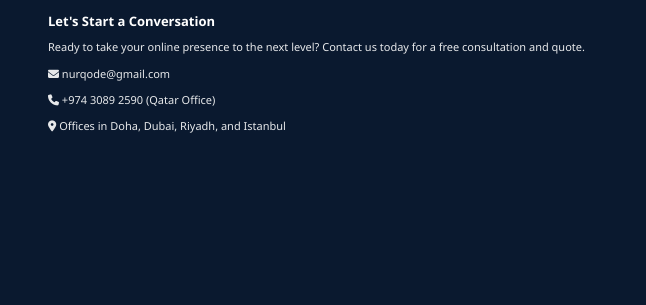
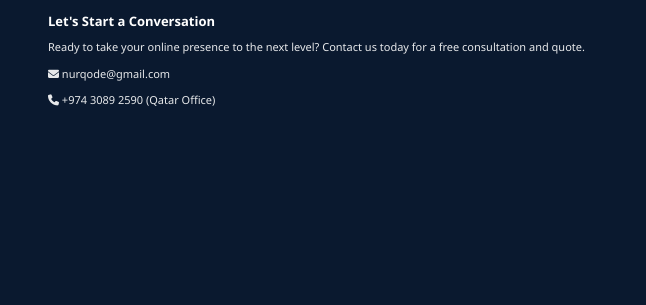
Before and after one commit to jonahce/nurqode-website, a plain HTML site: page index.html in a window 1280 px wide. Shown: the part 2012-2317 px from the top of the page, 0-646 px from the left. Drawn offline with Linux system fonts and the light colour scheme.

Commit message:
Update index.html

```diff
--- a/index.html
+++ b/index.html
@@ -1143,7 +1143,6 @@
                     <p data-translate="conversationDesc">Ready to take your online presence to the next level? Contact us today for a free consultation and quote.</p>
                     <p><i class="fas fa-envelope"></i> nurqode@gmail.com</p>
                     <p><i class="fas fa-phone"></i> +974 3089 2590 (Qatar Office)</p>
-                    <p><i class="fas fa-map-marker-alt"></i> <span data-translate="officesText">Offices in Doha, Dubai, Riyadh, and Istanbul</span></p>
                 </div>
 
                 <div class="contact-form" style="text-align: center; display: flex; flex-direction: column; justify-content: center; align-items: center;">
```
